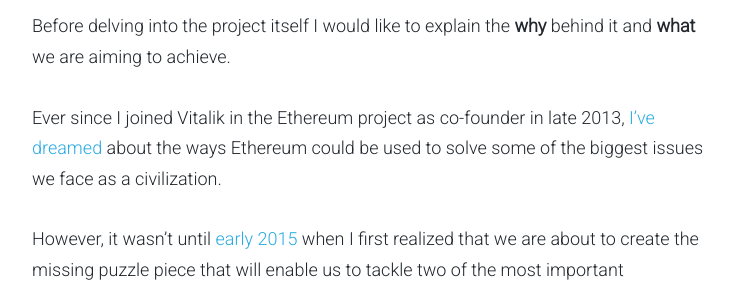
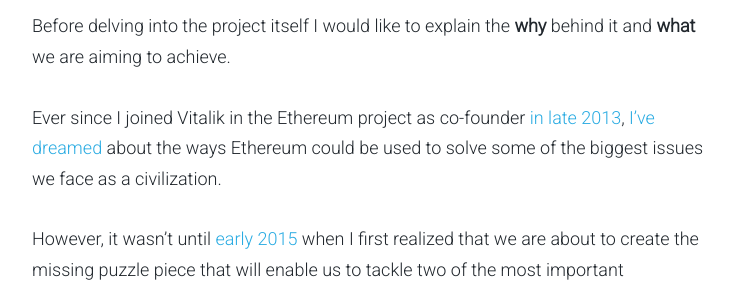
Before and after one commit to AKASHAorg/blog.akasha.world, a Jekyll site: the page built from _posts/2016-05-03-unveiling-akasha.md, in a window 1280 px wide and 900 px high, scrolled down 1947 px. Shown: the part 153-444 px from the top of the window, without its empty margins (268-1011 px from the left). Built offline with Jekyll 4.4.1, drawn with Linux system fonts in a browser that asks for light colours; comment, search, counter and statistics services are not loaded; part of the change alters nothing that is shown.

Commit message:
added link

```diff
--- a/_posts/2016-05-03-unveiling-akasha.md
+++ b/_posts/2016-05-03-unveiling-akasha.md
@@ -19,7 +19,7 @@ For the past year we have worked on [AKASHA](http://akasha.world/){:target="_bla
 
 Before delving into the project itself I would like to explain the **why** behind it and **what** we are aiming to achieve.
 
-Ever since I joined Vitalik in the Ethereum project as co-founder in late 2013, [I’ve dreamed](https://blog.ethereum.org/2014/07/14/the-ethereum-project/){:target="_blank"} about the ways Ethereum could be used to solve some of the biggest issues we face as a civilization.
+Ever since I joined Vitalik in the Ethereum project as co-founder [in late 2013](https://blog.ethereum.org/2015/03/14/ethereum-the-first-year/){:target="_blank"}, [I’ve dreamed](https://blog.ethereum.org/2014/07/14/the-ethereum-project/){:target="_blank"} about the ways Ethereum could be used to solve some of the biggest issues we face as a civilization.
 
 However, it wasn't until [early 2015](http://akasha.world/#roadmap){:target="_blank"} when I first realized that we are about to create the missing puzzle piece that will enable us to tackle two of the most important challenges we face today as a modern information-based society: freedom of expression and creative perpetuity.
 
```
